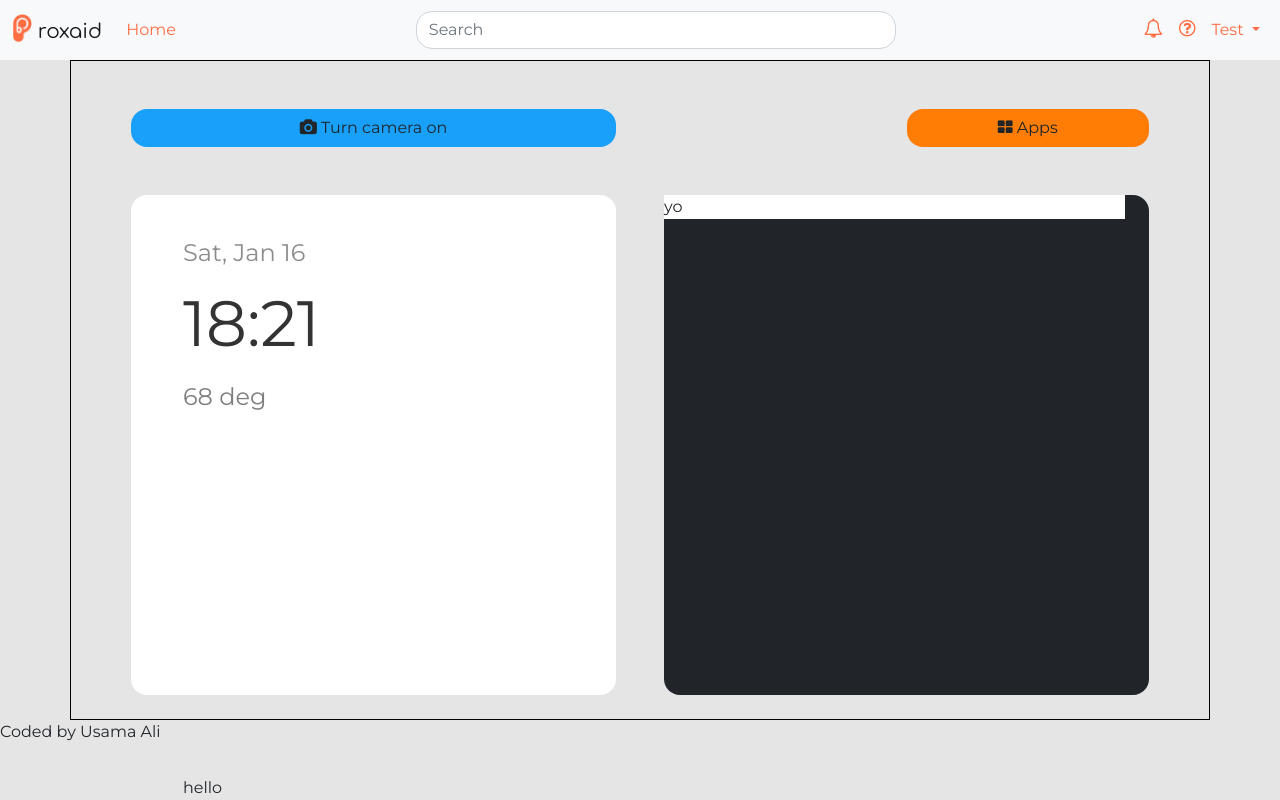
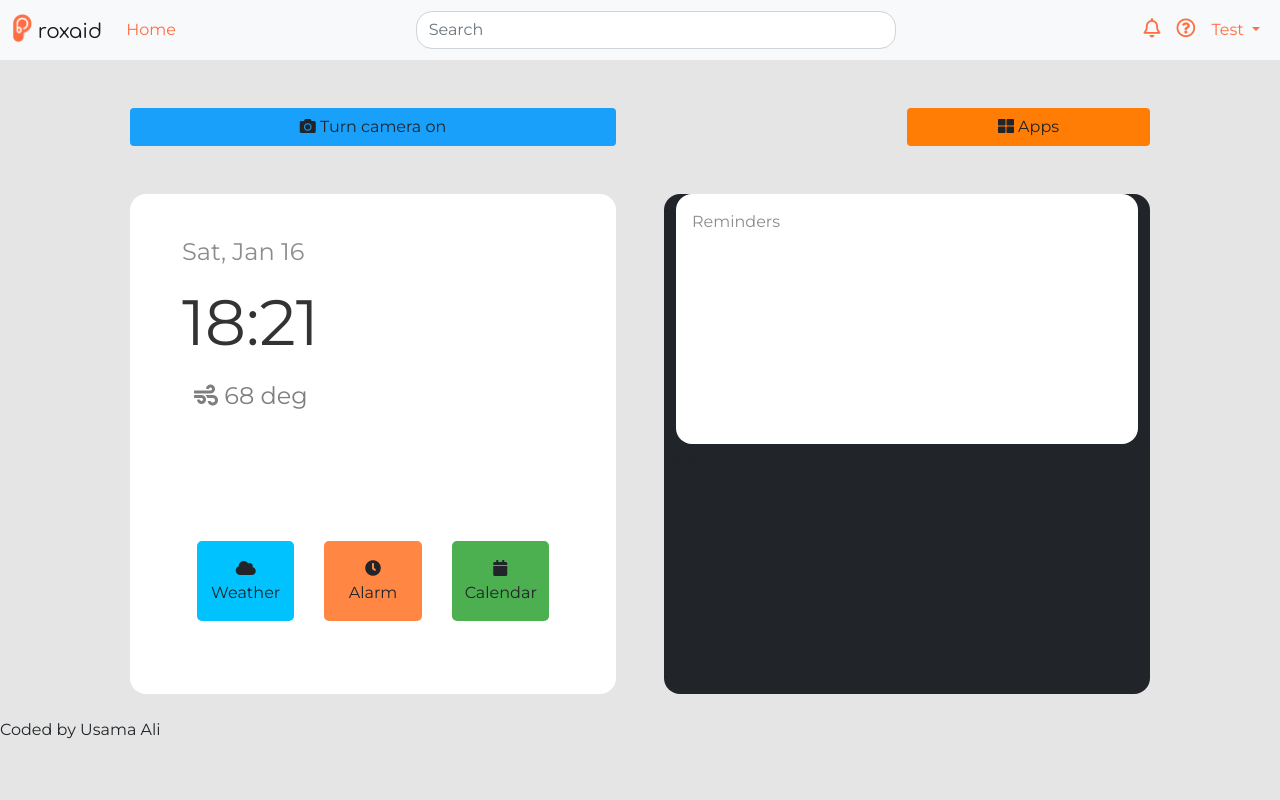
Before and after one commit to usamaa18/proxaid, a plain HTML site: page src/index.html in a window 1280 px wide. Drawn offline with nearby package versions, Linux system fonts and the light colour scheme; no server answers.

Commit message:
done general info dashboard

```diff
--- a/src/index.html
+++ b/src/index.html
@@ -3,10 +3,11 @@
 <head>
   <meta charset="UTF-8">
   <title>Dashboard - Proxaid</title>
+  <link rel="stylesheet" href="https://cdnjs.cloudflare.com/ajax/libs/font-awesome/5.15.2/css/all.min.css" integrity="sha512-HK5fgLBL+xu6dm/Ii3z4xhlSUyZgTT9tuc/hSrtw6uzJOvgRr2a9jyxxT1ely+B+xFAmJKVSTbpM/CuL7qxO8w==" crossorigin="anonymous" />
   <link href="https://cdn.jsdelivr.net/npm/bootstrap@5.0.0-beta1/dist/css/bootstrap.min.css" rel="stylesheet" integrity="sha384-giJF6kkoqNQ00vy+HMDP7azOuL0xtbfIcaT9wjKHr8RbDVddVHyTfAAsrekwKmP1" crossorigin="anonymous">
 
   <link rel="stylesheet" href="./style.css">
-  <link rel="stylesheet" href="https://cdnjs.cloudflare.com/ajax/libs/font-awesome/4.7.0/css/font-awesome.min.css">
+
 </head>
 <body>
 <!-- partial:index.partial.html -->
@@ -39,10 +40,10 @@
       </ul>
       <ul class="navbar-nav ms-auto mb-2 mb-lg-0">
         <li class="nav-item">
-          <a class="nav-link" href="#"><i class="fa fa-bell-o"></i></a>
+          <a class="nav-link" href="#"><i class="far fa-bell"></i></a>
         </li>
         <li class="nav-item">
-          <a class="nav-link" href="#"><i class="fa fa-question-circle-o"></i></a>
+          <a class="nav-link" href="#"><i class="far fa-question-circle"></i></a>
         </li>
         <li class="nav-item dropdown">
           <a class="nav-link dropdown-toggle" href="#" id="navbarDropdown" role="button" data-bs-toggle="dropdown" aria-expanded="false">
@@ -81,14 +82,34 @@
 
   <div class="row m-4" style="height: 500px">
     <div class="col h-100  bg-white mx-4" id="">
-      <div class="row m-4 mb-1 p-3 pb-0" id="date">Sat, Jan 16</div>
-      <div class="row mx-4 px-3" id="time">18:21</div>
-      <div class="row mx-4 px-3 pt-2" id="weather">68 deg</div>
-      <div class="row mx-4 px-3 row-bottom">hello</div>
+      <div class="mb-5 pb-5" id="general-info">
+
+        <div class="row m-4 mb-1 p-3 pb-0" id="date">Sat, Jan 16</div>
+        <div class="row mx-4 px-3" id="time">18:21</div>
+        <div class="row mx-4 px-3 pt-2" id="weather">
+          <p><i class="fas fa-wind"></i> 68 deg</p>
+        </div>
+      </div>
+
+      <div class="row mx-4 px-3 align-self-end" id="btns-row">
+        <button type="button" class="btn col" id="btn-weather"><i class="fas fa-cloud"></i><br/>Weather</button>
+        <button type="button" class="btn col" id="btn-alarm"><i class="fas fa-clock"></i><br/>Alarm</button>
+        <button type="button" class="btn col" id="btn-calendar"><i class="fas fa-calendar"></i><br/>Calendar</button>
+
+      </div>
 
     </div>
-    <div class="col h-100 bg-dark mx-4" id="">
-      <div class="row w-100 bg-white">yo</div>
+
+
+
+
+
+    <div class="col bg-dark mx-4" id="">
+      <div class="d-flex flex-column bg-white" id="reminders">
+        <div class="row m-0 p-3 pb-0" style="color: #8C8C8C">Reminders</div>
+
+      </div>
+      <div class="row">Test</div>
 
     </div>
   </div>
--- a/src/style.css
+++ b/src/style.css
@@ -36,10 +36,9 @@ html, body {
 
 
 .container {
-  border: 1px solid black !important;
 }
 
-.btn {
+#row-btns1 .btn {
   border-radius: var(--main-border-radius);
 }
 
@@ -75,7 +74,31 @@ html, body {
   border-radius: var(--main-border-radius);
 }
 
-.row-bottom {
-  position: fixed;
-  bottom: 0px;
+#btns-row .col {
+  border-radius: 5px;
+  margin: 15px;
+  width: 80px;
+  height: 80px;
 }
+
+#btn-weather {
+  background-color: #00C2FF;
+}
+
+#btn-alarm {
+  background-color: #FF8743;
+}
+
+#btn-calendar {
+  background-color: #4CAF50;
+}
+
+#reminders {
+  border-radius: var(--main-border-radius);
+  min-height: 50%;
+  margin: 0px !important;
+}
+
+#reminders-list {
+
+}
```
